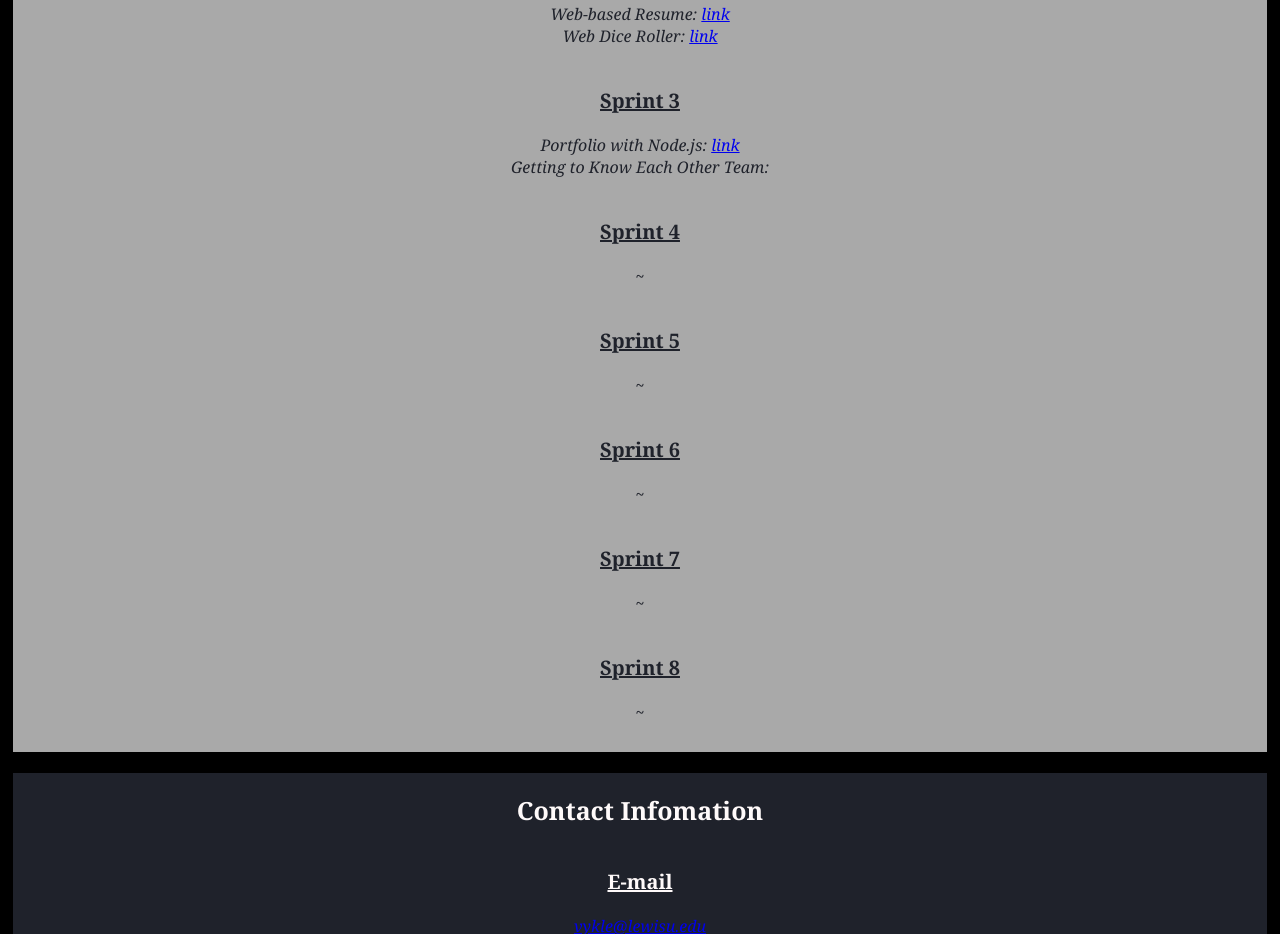
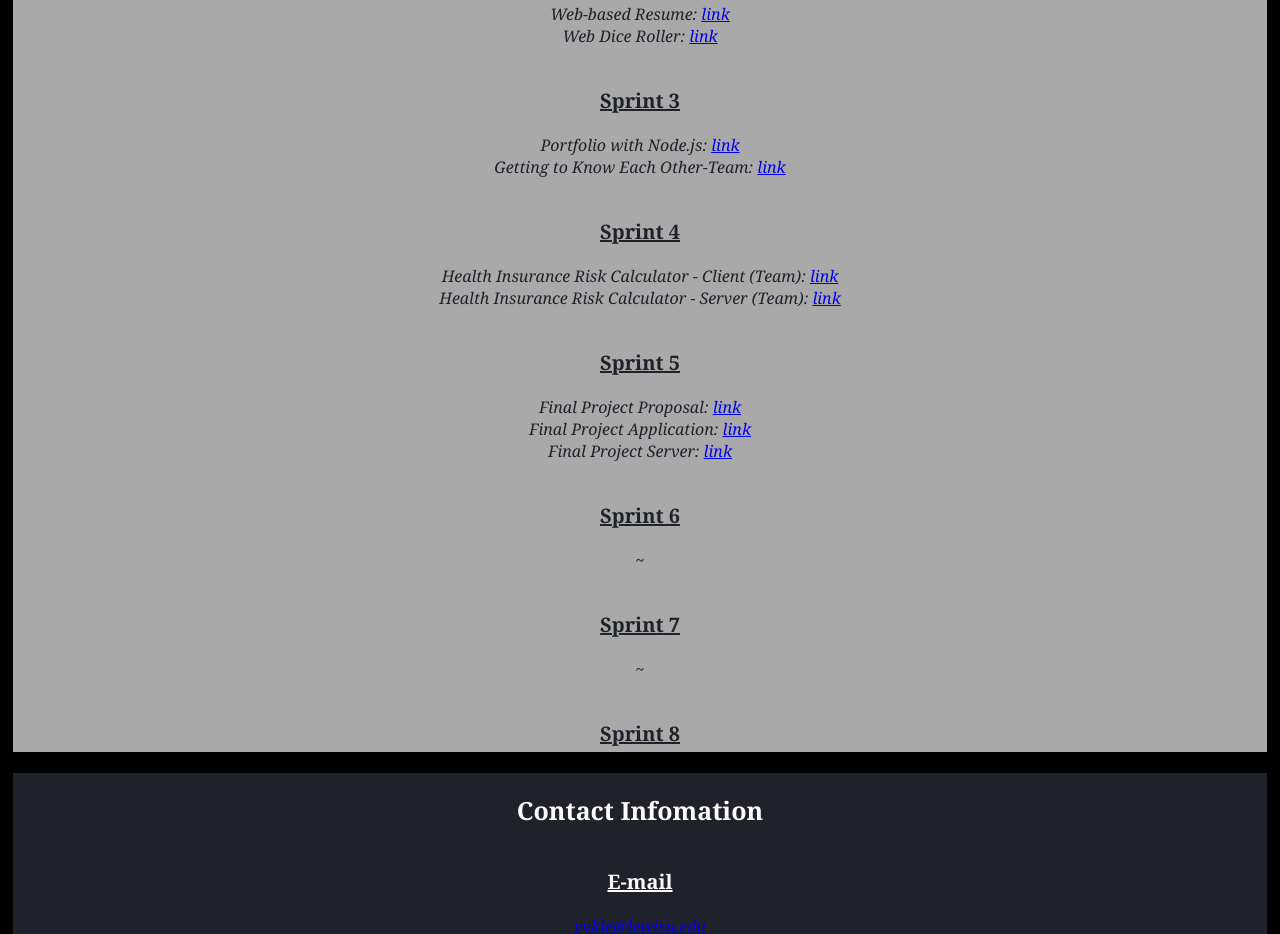
Before and after one commit to vykle/assignment_portfolio_nodejs, a website: page client/index.html in a window 1280 px wide. Shown: the part 853-1787 px from the top of the page. Drawn offline with Linux system fonts and the light colour scheme.

Commit message:
Added Sprint 5

```diff
--- a/client/index.html
+++ b/client/index.html
@@ -62,12 +62,25 @@
 				<address>
 					Portfolio with Node.js:
 					<a href="https://assignment-portfolio-nodejs.azurewebsites.net/">link</a><br>
-					Getting to Know Each Other Team:
+					Getting to Know Each Other-Team:
+                    <a href="https://deadpoetsscrumciety.azurewebsites.net/">link</a><br>
 				</address>
 				<h3>Sprint 4</h3>
-				<address> ~ </address>
+				<address>
+                    Health Insurance Risk Calculator - Client (Team):
+                    <a href="https://dps-insuranceriskcalculator.azurewebsites.net/">link</a><br>
+                    Health Insurance Risk Calculator - Server (Team):
+                    <a href="https://dps-insuranceriskcalculator-server.azurewebsites.net/">link</a><br>
+                </address>
 				<h3>Sprint 5</h3>
-				<address> ~ </address>
+				<address>
+                    Final Project Proposal:
+                    <a href="https://dps-projectproposal.azurewebsites.net/">link</a><br>
+                    Final Project Application:
+                    <a href="https://just-enough.azurewebsites.net/">link</a><br>
+                    Final Project Server:
+                    <a href="https://just-enough-server.azurewebsites.net/">link</a><br>
+                </address>
 				<h3>Sprint 6</h3>
 				<address> ~ </address>
 				<h3>Sprint 7</h3>
```
